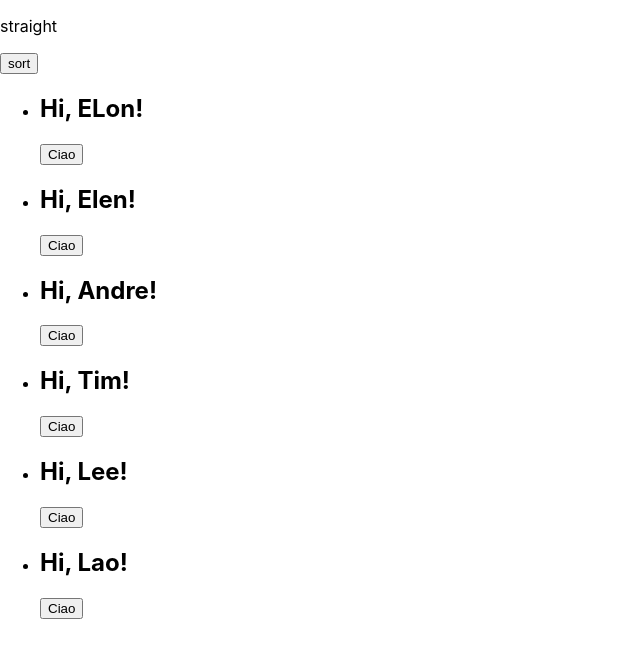
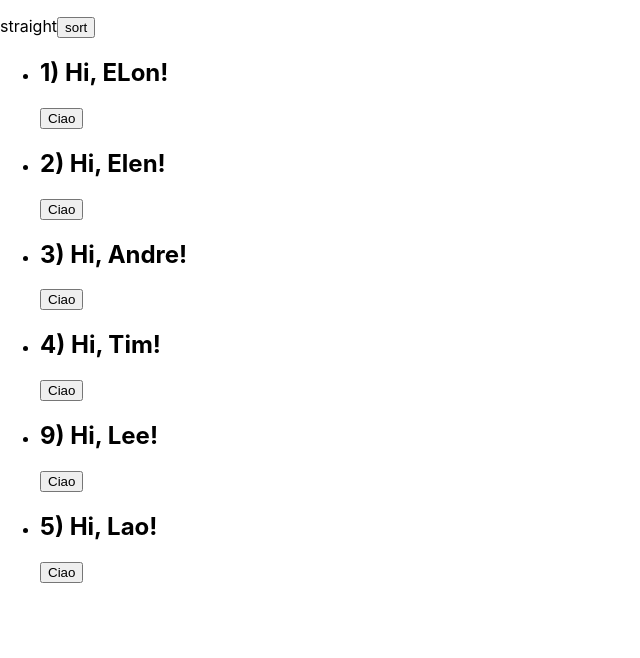
Before and after one commit to morghull/fm-react-app, a React (Create React App) app: page / in a window 1280 px wide. Shown: the top 658 px of the page, without its empty margins (0-640 px from the left). Built offline with nearby package versions, Linux system fonts and the light colour scheme.

Commit message:
add link between data and components

```diff
--- a/src/App.js
+++ b/src/App.js
@@ -33,12 +33,14 @@ class App extends Component {
     const { users, isStraight } = this.state;
     return (
       <>
-        <p>{isStraight ? 'straight' : 'reverse'}</p>
-        <button onClick={this.sortUsers}>sort</button>
+        <p>
+          {isStraight ? 'straight' : 'reverse'}
+          <button onClick={this.sortUsers}>sort</button>
+        </p>
         <ul>
-          {users.map(({ fname, id }, i) => (
-            <li key={i}>
-              <Ciao key={id} name={fname} />
+          {users.map(({ fname, id }) => (
+            <li key={id}>
+              <Ciao key={id} id={id} name={fname} />
             </li>
           ))}
         </ul>
--- a/src/components/Ciao/index.jsx
+++ b/src/components/Ciao/index.jsx
@@ -10,18 +10,18 @@ class Ciao extends Component {
     this.setState({ isHi: !isHi });
   };
   render() {
-    const { name } = this.props;
+    const { name,id } = this.props;
     const { isHi } = this.state;
     if (isHi)
       return (
         <>
-          <h2>Hi, {name}!</h2>
+          <h2>{id}) Hi, {name}!</h2>
           <button onClick={this.buttonOnCLickHandler}>Ciao</button>
         </>
       );
     return (
       <>
-        <h2>Bye, {name}!</h2>
+        <h2>{id}) Bye, {name}!</h2>
       </>
     );
   }
```
